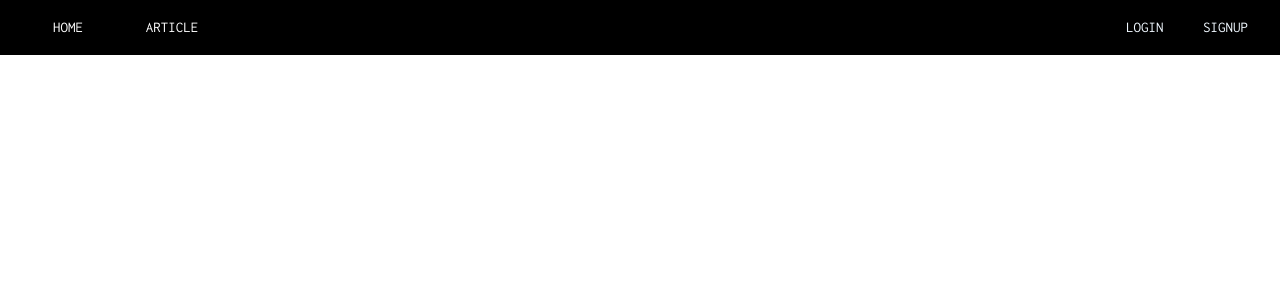
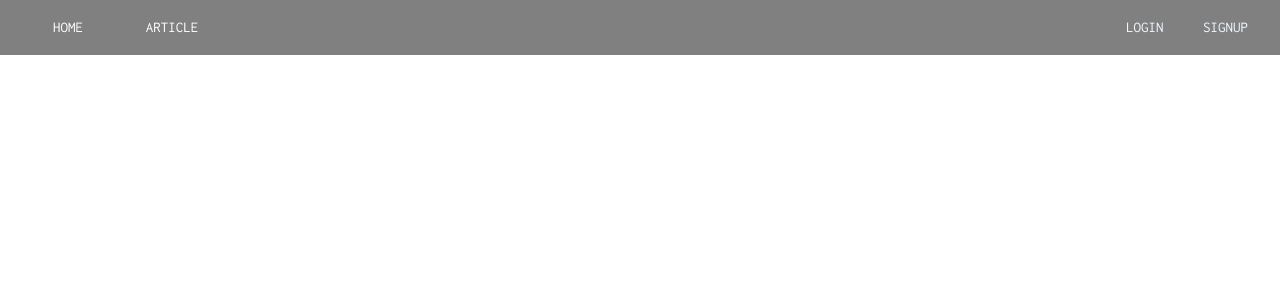
Before and after one commit to ambersun1234/ThinkSync-Coding, a PHP site: page /header.html in a window 1280 px wide. Shown: the top 300 px of the page. Run offline with PHP 8.4, Linux system fonts and the light colour scheme; some libraries are stand-ins or nearby versions.

Commit message:
update index.php and header - color modify

```diff
--- a/header.html
+++ b/header.html
@@ -18,22 +18,27 @@
             .w3-top{
                 font-family: "Inconsolata", sans-serif;
                 color : white;
-                background: "#rgb(101, 152, 146)";
+                background: grey;
                 position:fixed;
-                top:0px;
+                top: 0px;
                 z-index: 7;
+                height: auto
+                /*color: cornflowerblue*/
+            }
+            .w3-col{
+                background: grey;
             }
         </style>
     </head>
     <body>
-        <div class="w3-top">
-          <div class="w3-row w3-padding w3-black">
+        <div class="w3-top" style="color:#fff;">
+          <div class="w3-row w3-padding">
 
             <div class="w3-col s1">
-              <a href="index.php" class="w3-button w3-block w3-black scroll">HOME</a>
+              <a href="index.php" class="w3-button w3-block scroll">HOME</a>
             </div>
             <div class="w3-col s1">
-              <a href="index.php" class="w3-button w3-block w3-black scroll">ARTICLE</a>
+              <a href="index.php" class="w3-button w3-block scroll">ARTICLE</a>
             </div>
             <!--<div class="w3-col s1">
               <a href="view_article.php?kind=All&OrderBy=TimeNew" class="w3-button w3-block w3-black scroll">ARTICLE</a>
@@ -63,8 +68,8 @@
             <?php }?>-->
             <?php if(empty($_SESSION['ID'])) {?>
                 <div id = "pic" class="w3-right w3-hide-small">
-                    <a href="index.php" class="w3-bar-item w3-button" style="color: aliceblue">LOGIN</a>
-                    <a href="index.php" class="w3-bar-item w3-button" style="color: aliceblue">SIGNUP</a>
+                    <a href="index.php" class="w3-bar-item w3-button" style="background: grey; color: aliceblue">LOGIN</a>
+                    <a href="index.php" class="w3-bar-item w3-button" style="color: aliceblue;background: grey">SIGNUP</a>
                 </div>
             <?php }?>
           </div>
```
Also changed, not shown: index.php (+5 -5 lines).
